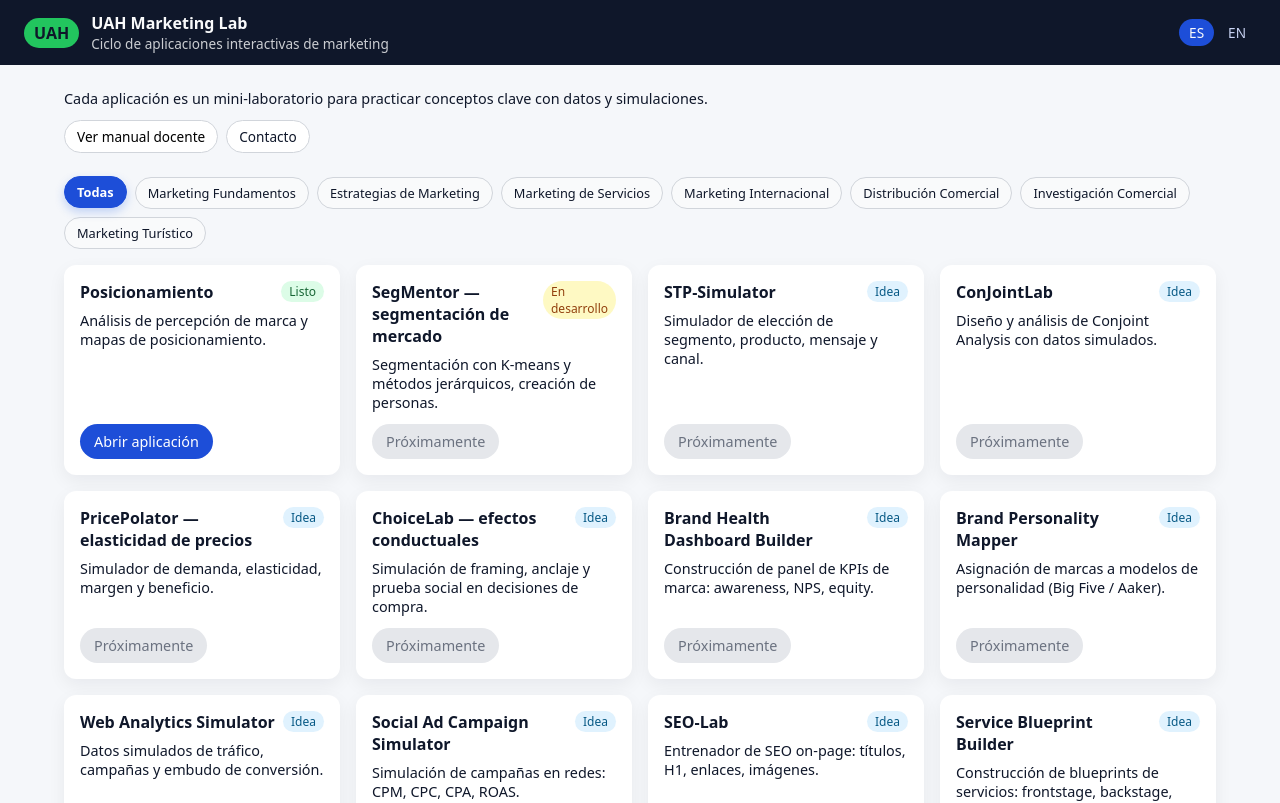
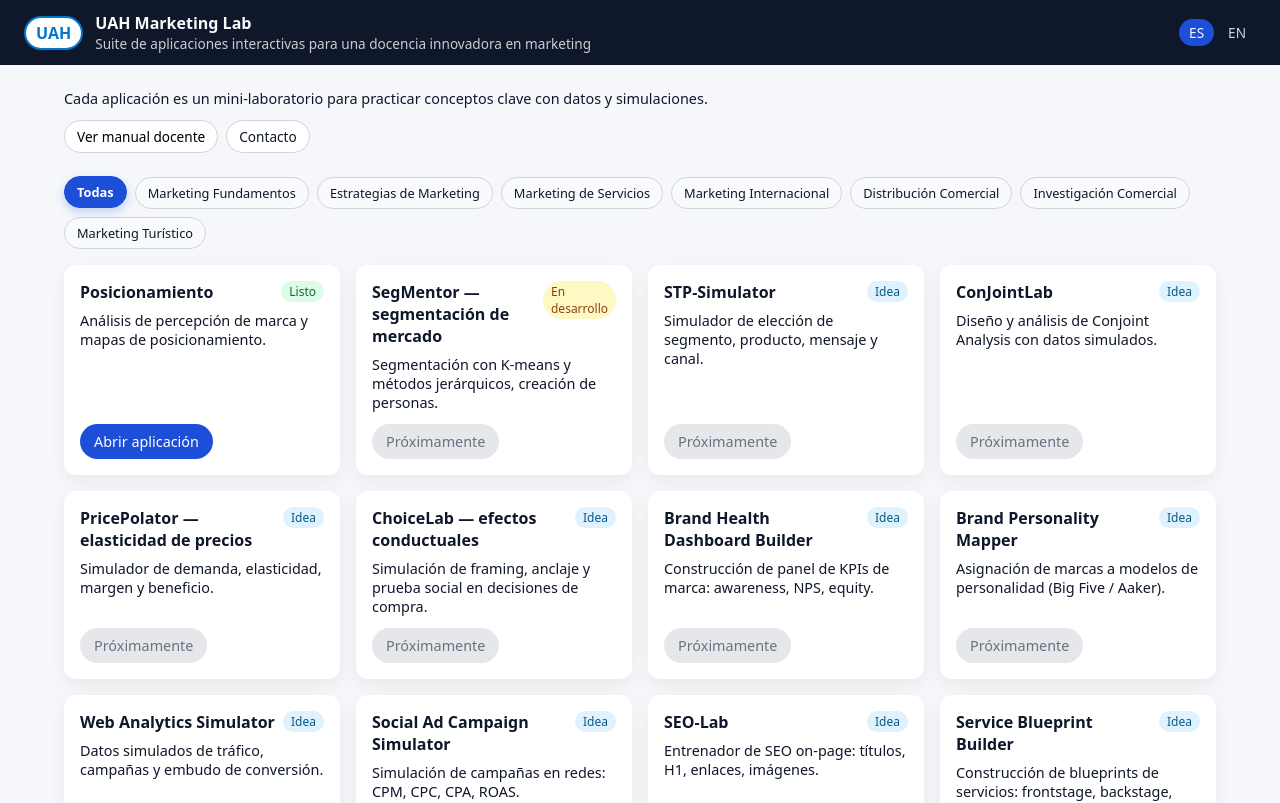
Before and after one commit to sergey-kazakov/uah-marketing-lab-hub, a React (Vite) app: page / in a window 1280 px wide. Shown: the top 803 px of the page. Built offline with nearby package versions, Linux system fonts and the light colour scheme.

Commit message:
Update UAH Marketing Lab subtitle and UAH logo

```diff
--- a/src/i18n/i18n.js
+++ b/src/i18n/i18n.js
@@ -6,7 +6,7 @@ export const LANGS = {
 export const uiTexts = {
   es: {
     title: "UAH Marketing Lab",
-    subtitle: "Ciclo de aplicaciones interactivas de marketing",
+    subtitle: "Suite de aplicaciones interactivas para una docencia innovadora en marketing",
     heroDescription:
       "Cada aplicación es un mini-laboratorio para practicar conceptos clave con datos y simulaciones.",
     viewManual: "Ver manual docente",
@@ -37,7 +37,7 @@ export const uiTexts = {
   },
   en: {
     title: "UAH Marketing Lab",
-    subtitle: "Interactive marketing applications cycle",
+    subtitle: "Interactive applications suite for innovative marketing education",
     heroDescription:
       "Each application is a mini-lab to practice key marketing concepts with data and simulations.",
     viewManual: "View teaching manual",
--- a/src/styles/layout.css
+++ b/src/styles/layout.css
@@ -14,8 +14,9 @@
 }
 
 .logo {
-  background: #22c55e;
-  color: #0f172a;
+  background: #ffffff;
+  color: #0077C8;
+  border: 2px solid #0077C8;
   font-weight: 700;
   padding: 4px 10px;
   border-radius: 999px;
```
